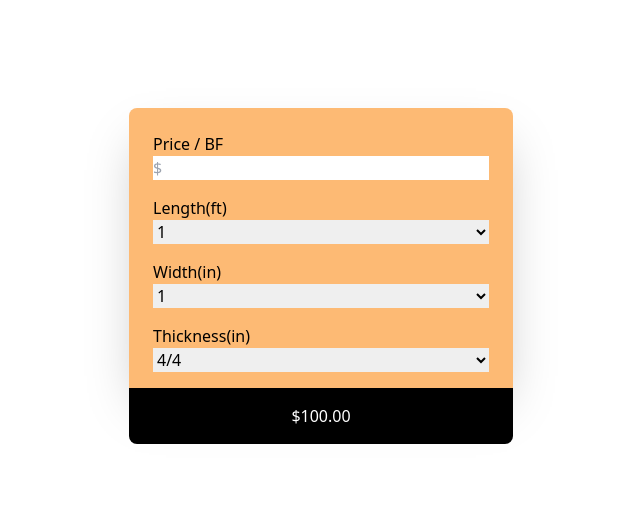
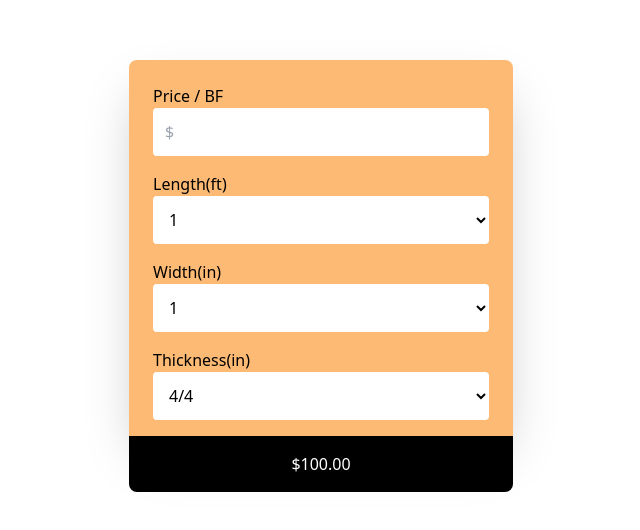
Before and after one commit to clyde30/board-foot-calc, a Next.js app: page / in a window 1280 px wide. Shown: the part 124-654 px from the top of the page, without its empty margins (319-959 px from the left). Built offline with nearby package versions, Linux system fonts and the light colour scheme.

Commit message:
styling first pass

```diff
--- a/pages/index.tsx
+++ b/pages/index.tsx
@@ -14,11 +14,11 @@ const Home: NextPage = () => {
             <div className='flex flex-col'>
               <div className="mb-4 flex flex-col">
                 <label htmlFor="price">Price / BF</label>
-                <input type="number" name="price" id="price" placeholder='$'/>
+                <input className='rounded p-3 bg-white' type="number" name="price" id="price" placeholder='$'/>
               </div>
               <div className="mb-4 flex flex-col">
                 <label htmlFor="length">Length(ft)</label>
-                <select name="length" id="length">
+                <select className='rounded p-3 bg-white' name="length" id="length">
                   <option value="1">1</option>
                   <option value="2">2</option>
                   <option value="3">3</option>
@@ -35,7 +35,7 @@ const Home: NextPage = () => {
               </div>
               <div className="mb-4 flex flex-col">
                 <label htmlFor="width">Width(in)</label>
-                <select name="width" id="width">
+                <select className='rounded p-3 bg-white' name="width" id="width">
                   <option value="1">1</option>
                   <option value="2">2</option>
                   <option value="3">3</option>
@@ -56,7 +56,7 @@ const Home: NextPage = () => {
               </div>
               <div className="mb-4 flex flex-col">
                 <label htmlFor="thickness">Thickness(in)</label>
-                <select name="thickness" id="thickness">
+                <select className='rounded p-3 bg-white' name="thickness" id="thickness">
                   <option value="4/4">4/4</option>
                   <option value="5/4">5/4</option>
                   <option value="8/4">8/4</option>
```
